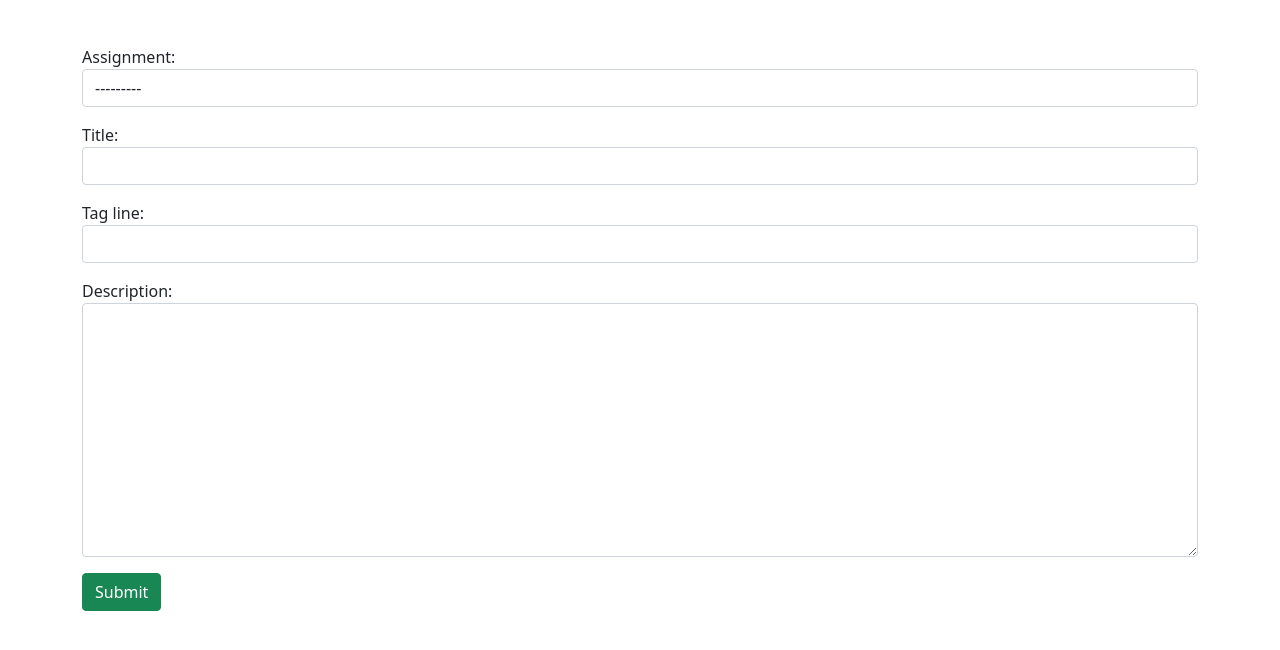
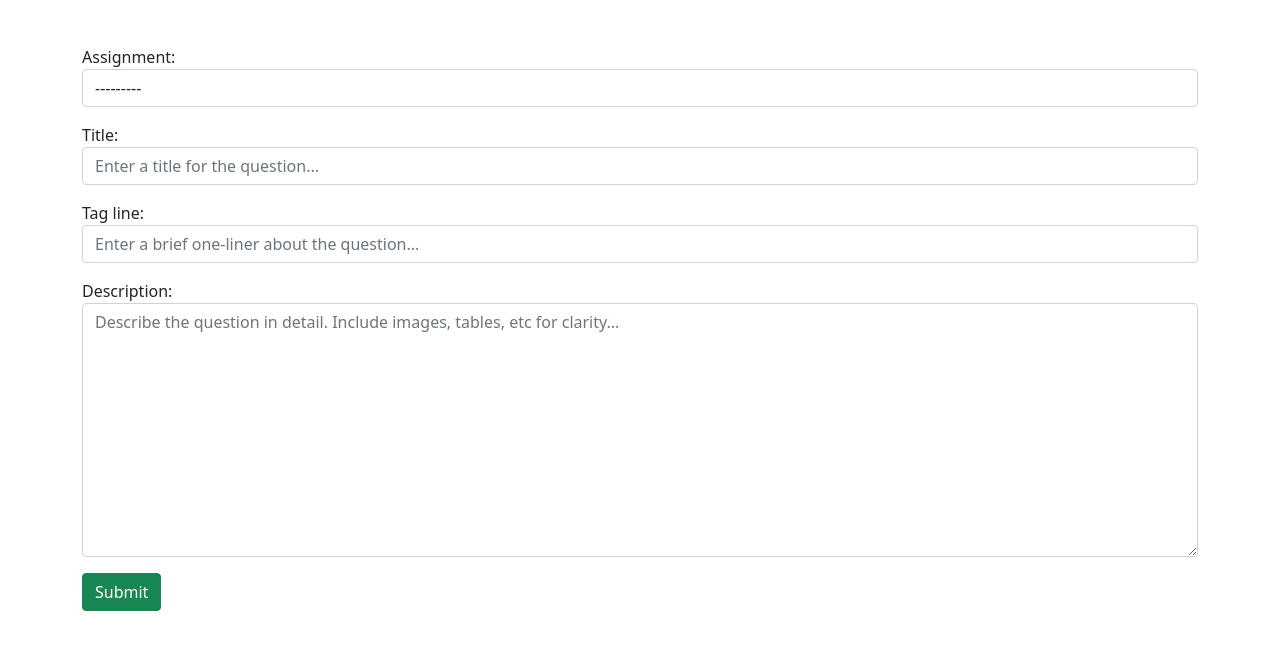
Before and after one commit to jonathanvevance/ta_grader, a Django app: template setter/templates/setter/question.html in a window 1280 px wide. Shown: the part 58-708 px from the top of the page. Run offline with Django 3.2, Linux system fonts and the light colour scheme; the template is opened without the code that fills it: values that come from a table or form of the project are taken from there, others are empty; some libraries are stand-ins or nearby versions.

Commit message:
minor changes

```diff
--- a/setter/forms.py
+++ b/setter/forms.py
@@ -8,8 +8,17 @@ class QuestionForm(forms.ModelForm):
         fields = '__all__'
 
         widgets = {
-            'assignment': forms.Select(attrs={"class": 'form-control'}),
-            'title': forms.TextInput(attrs={ "class": 'form-control'}),
-            'tag_line': forms.TextInput(attrs={ "class": 'form-control'}),
-            'description': forms.Textarea(attrs={"class": 'form-control'}),
+            'assignment': forms.Select(attrs = {"class": 'form-control'}),
+            'title': forms.TextInput(attrs = {
+                    "class": 'form-control',
+                    'placeholder': 'Enter a title for the question...'
+                }),
+            'tag_line': forms.TextInput(attrs = {
+                     "class": 'form-control',
+                     'placeholder': 'Enter a brief one-liner about the question...'
+                    }),
+            'description': forms.Textarea(attrs = {
+                    "class": 'form-control',
+                    'placeholder': 'Describe the question in detail. Include images, tables, etc for clarity...'
+                }),
         }
--- a/setter/templates/setter/assignments.html
+++ b/setter/templates/setter/assignments.html
@@ -106,7 +106,7 @@
 
                     <!-- Line breaking from flex container -->
                     <div class="break"></div>
-                    <p class=" mb-0">{{ question.tag_line }}</p>
+                    <p class="my-1">{{ question.tag_line }}</p>
                 </div>
                 <div class="modal-body py-0">
                     <p>{{ question.description|safe }}</p>
--- a/setter/templates/setter/dashboard.html
+++ b/setter/templates/setter/dashboard.html
@@ -2,6 +2,9 @@
 {% block content %}
 
 <ul>
+    <li>
+        <h3>Question form - have fields in bootstrap grid</h3>
+    </li>
     <li>
         <h3>Warning messages</h3>
     </li>
@@ -12,6 +15,9 @@
         <h3>On all assignments page, show instructions</h3>
     </li>
     <li>
+        <h3>Branding logo</h3>
+    </li>
+    <li>
         <h3>Class based views (extend existing)</h3>
     </li>
 </ul>
```
